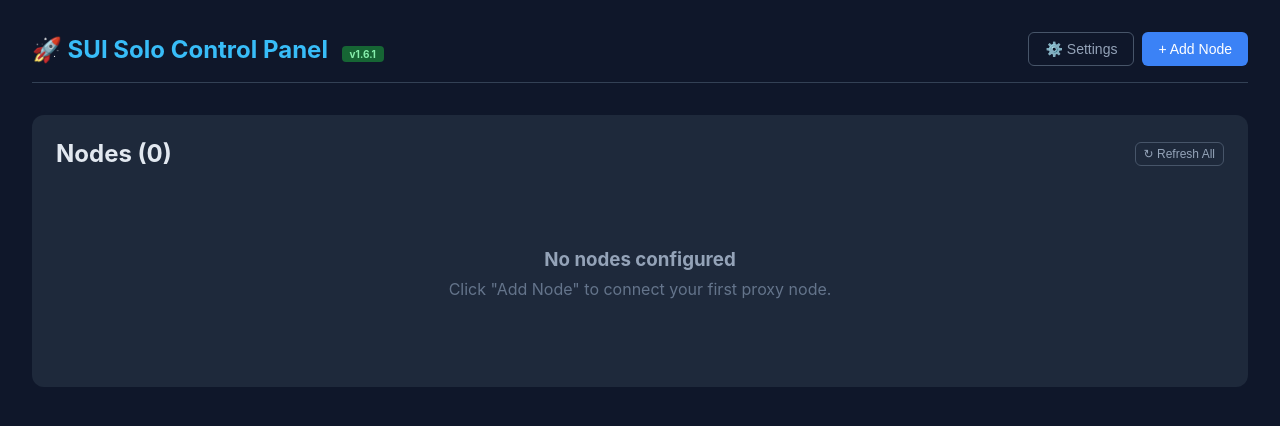
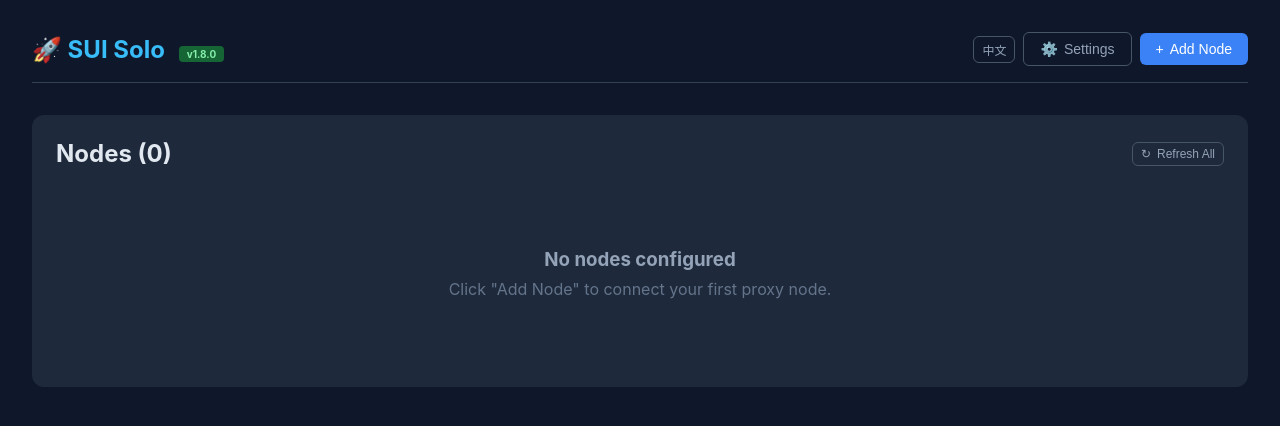
Before and after one commit to hioTEC/SUIS, a Flask app: page / in a window 1280 px wide. Shown: the top 426 px of the page. Run offline with Flask 3, Linux system fonts and the light colour scheme.

Commit message:
version 1.8.0

```diff
--- a/master/app.py
+++ b/master/app.py
@@ -19,8 +19,8 @@
 CLUSTER_SECRET = os.environ.get('CLUSTER_SECRET', '')
 NODES_FILE = os.path.join(DATA_DIR, 'nodes.json')
 SETTINGS_FILE = os.path.join(DATA_DIR, 'settings.json')
-SALT = "SUI_Solo_Secured_2024"
-VERSION = "1.6.1"
+SALT = "SUI_Solo_Secured_2025"
+VERSION = "1.8.0"
 GITHUB_REPO = "https://github.com/pjonix/SUIS"
 GITHUB_RAW = "https://raw.githubusercontent.com/pjonix/SUIS/main"
 
--- a/master/templates/index.html
+++ b/master/templates/index.html
@@ -75,24 +75,25 @@
 <body>
     <div class="container">
         <header>
-            <h1>🚀 SUI Solo Control Panel <span class="https-badge">v{{ version }}</span></h1>
-            <div style="display: flex; gap: 0.5rem;">
-                <button class="btn btn-outline" onclick="showSettingsModal()">⚙️ Settings</button>
-                <button class="btn btn-primary" onclick="showAddModal()">+ Add Node</button>
+            <h1>🚀 SUI Solo <span class="https-badge">v{{ version }}</span></h1>
+            <div style="display: flex; gap: 0.5rem; align-items: center;">
+                <button class="btn btn-sm btn-outline" onclick="toggleLang()" id="langBtn">中文</button>
+                <button class="btn btn-outline" onclick="showSettingsModal()">⚙️ <span data-i18n="settings">Settings</span></button>
+                <button class="btn btn-primary" onclick="showAddModal()">+ <span data-i18n="addNode">Add Node</span></button>
             </div>
         </header>
 
         <div class="card">
             <div class="card-header">
-                <h2>Nodes ({{ nodes|length }})</h2>
-                <button class="btn btn-outline btn-sm" onclick="refreshAll()">↻ Refresh All</button>
+                <h2><span data-i18n="nodes">Nodes</span> ({{ nodes|length }})</h2>
+                <button class="btn btn-outline btn-sm" onclick="refreshAll()">↻ <span data-i18n="refreshAll">Refresh All</span></button>
             </div>
 
             <div class="node-grid" id="nodeGrid">
                 {% if not nodes %}
                 <div class="empty-state" style="grid-column: 1/-1;">
-                    <h3>No nodes configured</h3>
-                    <p>Click "Add Node" to connect your first proxy node.</p>
+                    <h3 data-i18n="noNodes">No nodes configured</h3>
+                    <p data-i18n="noNodesHint">Click "Add Node" to connect your first proxy node.</p>
                 </div>
                 {% endif %}
 
@@ -133,11 +134,11 @@
                     </div>
 
                     <div class="actions">
-                        <button class="btn btn-primary btn-sm" onclick="checkStatus('{{ id }}')">Check Status</button>
-                        <button class="btn btn-outline btn-sm" onclick="showConfigModal('{{ id }}', 'singbox')">Sing-box Config</button>
-                        <button class="btn btn-outline btn-sm" onclick="showLogsModal('{{ id }}')">Logs</button>
-                        <button class="btn btn-warning btn-sm" onclick="updateNode('{{ id }}')">Update</button>
-                        <button class="btn btn-danger btn-sm" onclick="deleteNode('{{ id }}')">Delete</button>
+                        <button class="btn btn-primary btn-sm" onclick="checkStatus('{{ id }}')" data-i18n="checkStatus">Check Status</button>
+                        <button class="btn btn-outline btn-sm" onclick="showConfigModal('{{ id }}', 'singbox')"><span data-i18n="config">Config</span></button>
+                        <button class="btn btn-outline btn-sm" onclick="showLogsModal('{{ id }}')" data-i18n="logs">Logs</button>
+                        <button class="btn btn-warning btn-sm" onclick="updateNode('{{ id }}')" data-i18n="update">Update</button>
+                        <button class="btn btn-danger btn-sm" onclick="deleteNode('{{ id }}')" data-i18n="delete">Delete</button>
                     </div>
 
                     <div class="node-info">
@@ -154,21 +155,21 @@
     <div class="modal" id="addModal">
         <div class="modal-content">
             <div class="modal-header">
-                <h3>Add New Node</h3>
+                <h3 data-i18n="addNewNode">Add New Node</h3>
                 <button class="modal-close" onclick="hideModal('addModal')">&times;</button>
             </div>
             <form id="addForm">
                 <div class="form-group">
-                    <label>Node Name</label>
+                    <label data-i18n="nodeName">Node Name</label>
                     <input type="text" name="name" placeholder="e.g., Tokyo-01" required>
                 </div>
                 <div class="form-group">
-                    <label>Domain</label>
+                    <label data-i18n="domain">Domain</label>
                     <input type="text" name="domain" placeholder="e.g., node1.example.com" required>
                 </div>
                 <div class="form-actions">
-                    <button type="button" class="btn btn-outline" onclick="hideModal('addModal')">Cancel</button>
-                    <button type="submit" class="btn btn-primary">Add Node</button>
+                    <button type="button" class="btn btn-outline" onclick="hideModal('addModal')" data-i18n="cancel">Cancel</button>
+                    <button type="submit" class="btn btn-primary" data-i18n="addNode">Add Node</button>
                 </div>
             </form>
         </div>
@@ -509,8 +510,48 @@
             }
         }
 
+        // i18n
+        const i18n = {
+            en: {
+                settings: 'Settings', addNode: 'Add Node', nodes: 'Nodes', refreshAll: 'Refresh All',
+                noNodes: 'No nodes configured', noNodesHint: 'Click "Add Node" to connect your first proxy node.',
+                checkStatus: 'Check Status', config: 'Config', logs: 'Logs', update: 'Update', delete: 'Delete',
+                added: 'Added', lastCheck: 'Last check', addNewNode: 'Add New Node', nodeName: 'Node Name',
+                domain: 'Domain', cancel: 'Cancel', save: 'Save', restart: 'Restart Service', saveRestart: 'Save & Restart',
+                configContent: 'Config Content', autoUpdate: 'Enable Auto Update Check', autoUpdateHint: 'Automatically check for updates periodically',
+                manualUpdate: 'Manual Update', checkUpdates: 'Check for Updates', updateMaster: 'Update Master',
+                updateAllNodes: 'Update All Nodes', currentVersion: 'Current Version', lastCheckTime: 'Last Check'
+            },
+            zh: {
+                settings: '设置', addNode: '添加节点', nodes: '节点', refreshAll: '刷新全部',
+                noNodes: '暂无节点', noNodesHint: '点击"添加节点"连接你的第一个代理节点。',
+                checkStatus: '检查状态', config: '配置', logs: '日志', update: '更新', delete: '删除',
+                added: '添加于', lastCheck: '上次检查', addNewNode: '添加新节点', nodeName: '节点名称',
+                domain: '域名', cancel: '取消', save: '保存', restart: '重启服务', saveRestart: '保存并重启',
+                configContent: '配置内容', autoUpdate: '启用自动更新检查', autoUpdateHint: '定期自动检查更新',
+                manualUpdate: '手动更新', checkUpdates: '检查更新', updateMaster: '更新主控',
+                updateAllNodes: '更新所有节点', currentVersion: '当前版本', lastCheckTime: '上次检查'
+            }
+        };
+        let currentLang = localStorage.getItem('sui-lang') || 'en';
+
+        function toggleLang() {
+            currentLang = currentLang === 'en' ? 'zh' : 'en';
+            localStorage.setItem('sui-lang', currentLang);
+            applyLang();
+        }
+
+        function applyLang() {
+            document.getElementById('langBtn').textContent = currentLang === 'en' ? '中文' : 'EN';
+            document.querySelectorAll('[data-i18n]').forEach(el => {
+                const key = el.getAttribute('data-i18n');
+                if (i18n[currentLang][key]) el.textContent = i18n[currentLang][key];
+            });
+        }
+
         // Auto-refresh status on page load
         document.addEventListener('DOMContentLoaded', () => {
+            applyLang();
             const nodes = document.querySelectorAll('.node-card');
             nodes.forEach(node => {
                 const id = node.id.replace('node-', '');
--- a/node/agent.py
+++ b/node/agent.py
@@ -15,7 +15,7 @@
 CLUSTER_SECRET = os.environ.get('CLUSTER_SECRET', '')
 NODE_DOMAIN = os.environ.get('NODE_DOMAIN', '')
 CONFIG_DIR = os.environ.get('CONFIG_DIR', '/config')
-SALT = "SUI_Solo_Secured_2024"
+SALT = "SUI_Solo_Secured_2025"
 
 
 class RateLimiter:
@@ -212,7 +212,7 @@
 @require_auth
 @rate_limit(api_limiter)
 def version():
-    return jsonify({'version': '1.6.1'})
+    return jsonify({'version': '1.8.0'})
 
 
 @app.route('/health')
```
Also changed, not shown: CHANGELOG.md, README.md, README_CN.md, 2 other files.
